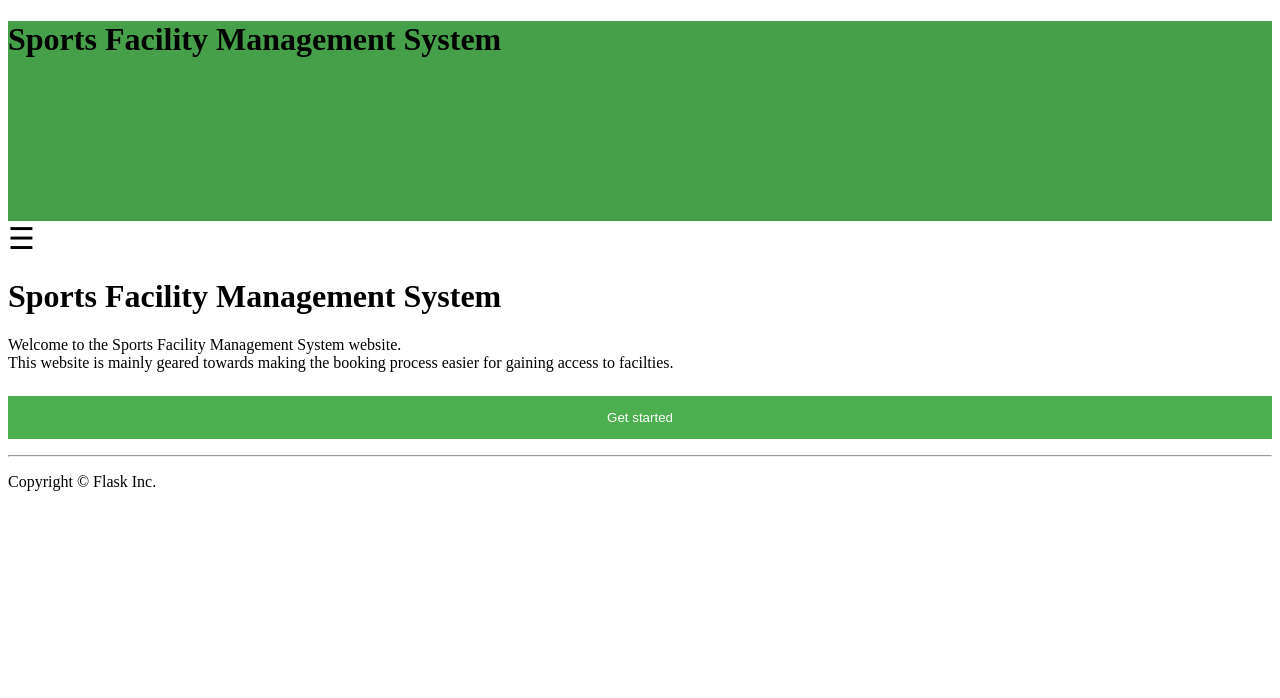
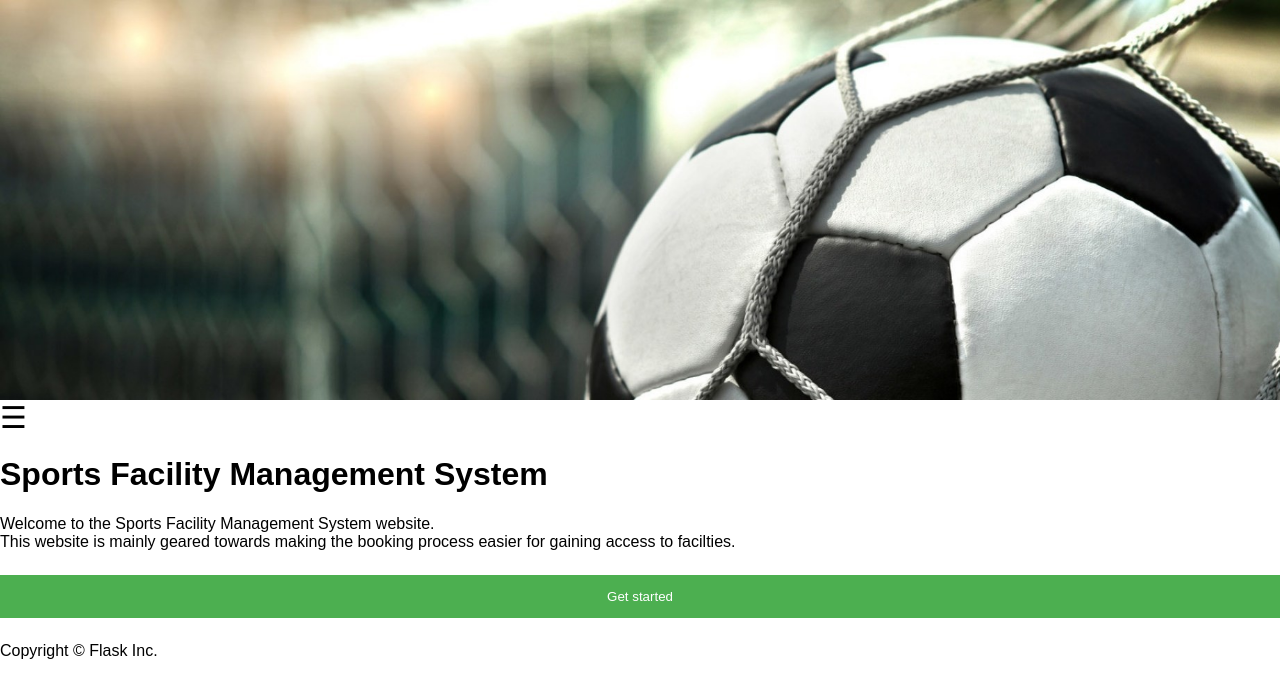
Before and after one commit to Michael-117/Sports-Facility-Management, a Flask app: page / in a window 1280 px wide. Shown: the top 698 px of the page. Run offline with Flask 2, Linux system fonts and the light colour scheme; some libraries are stand-ins or nearby versions.

Commit message:
css adjustments

```diff
--- a/static/css/app.css
+++ b/static/css/app.css
@@ -1,13 +1,31 @@
 * {
     box-sizing: border-box;
   }
+  body{
+    font-family: Arial, Helvetica, sans-serif;
+    margin: 0;
+  }
   /*header*/
-  .header{
-    height: 200px;
-    background-color: #45a049;
-    padding: 0;
-    border: 0;
+.header{
+    padding: 80px;
+    text-align: center;
+    height: 400px;
+    background-image: url("football.jpeg");
+    background-attachment:fixed ;
+    background-repeat: no-repeat;
+    background-size: cover;
+    color: white;
   }
+/* Increase the font size of the heading */
+.header h1 {
+  font-size: 40px;
+}
+/* Footer */
+.footer {
+  padding: 20px;
+  text-align: center;
+  background: #ddd;
+}
 
 nav{
   background-color: #45a049;
@@ -66,7 +84,7 @@ nav{
 }
 form {border: 3px solid #f1f1f1;}
 
-input[type=text], input[type=password] {
+input[type=text],input[type=number],select, input[type=password] {
   width: 100%;
   padding: 12px 20px;
   margin: 8px 0;
--- a/templates/booking.html
+++ b/templates/booking.html
@@ -26,5 +26,5 @@
         <option value="1">Swimming Pool</option>
     </select>
     <button class="btn btn-primary">Place Booking</button>
-
+</form>
 {% endblock %}
--- a/templates/footer.html
+++ b/templates/footer.html
@@ -1,2 +1,3 @@
-<hr>
-<p>Copyright &copy; Flask Inc.</p>
+<div>
+    <p>Copyright &copy; Flask Inc.</p>
+</div>
--- a/templates/header.html
+++ b/templates/header.html
@@ -1,7 +1,5 @@
 <div class="header">
   <div class="card">
-
-      <h1>Sports Facility Management System</h1>
 
   </div>
 
```
Also changed, not shown: static/css/football.jpeg (added), 2 other files.
